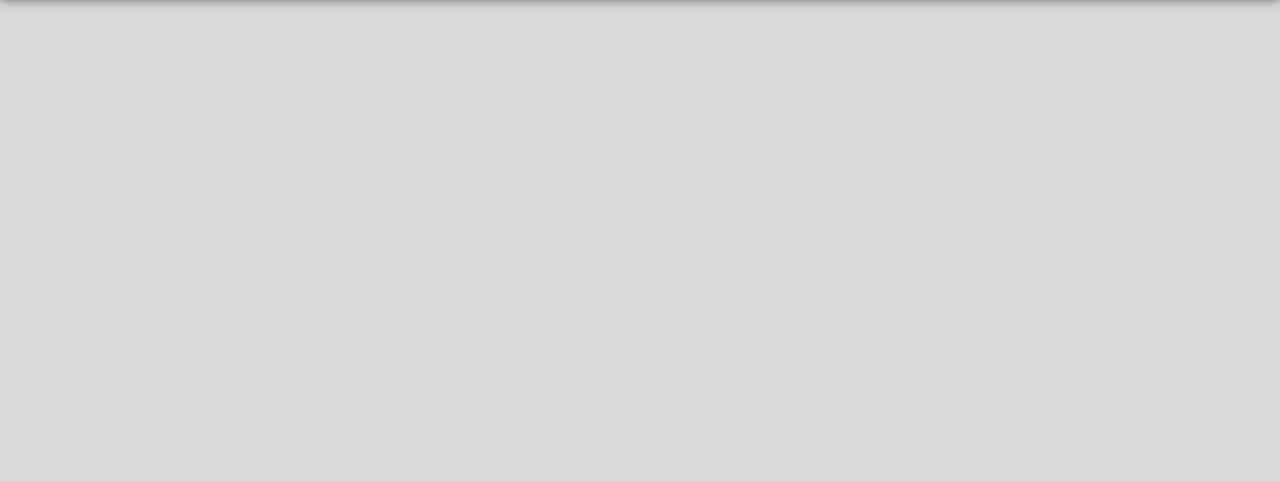
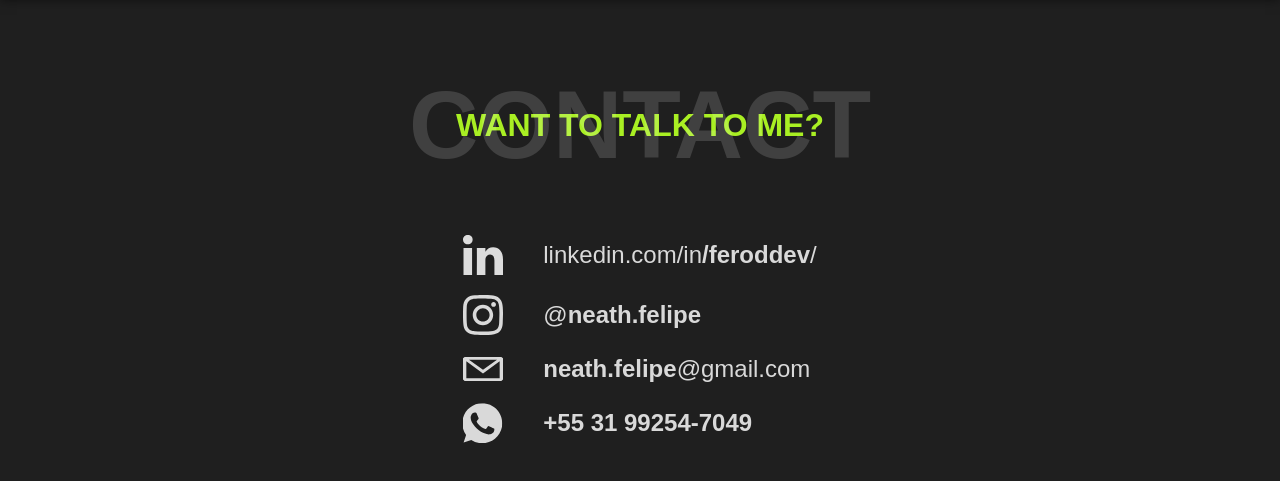
Before and after one commit to feroddev/portfolio, a React (Create React App) app: page / in a window 1280 px wide. Shown: the part 3216-3697 px from the top of the page. Before the commit the page ends 3241 px from the top, so only its background shows below. Built offline with nearby package versions, Linux system fonts and the light colour scheme; a web font is replaced by a local one.

Commit message:
create: Contact component

```diff
--- a/src/App.jsx
+++ b/src/App.jsx
@@ -1,4 +1,5 @@
 import { About } from './components/About';
+import Contact from './components/Contact';
 import Header from './components/Header';
 import { MainInfo } from './components/MainInfo';
 import Projects from './components/Projects';
@@ -13,6 +14,7 @@ function App() {
       <About />
       <Skills />
       <Projects />
+      <Contact />
     </LanguageProvider>
   );
 }
--- /dev/null
+++ b/src/components/Contact.jsx
@@ -0,0 +1,51 @@
+import { useContext } from 'react';
+import styles from '../style/contact.module.css';
+import contact from '../translations/contact';
+import LanguageContext from '../context/language.context';
+
+export default function Contact() {
+  const { language } = useContext(LanguageContext);
+
+  return (
+    <div className={ styles.container }>
+      <div className={ styles.containerTitle }>
+        <h1 className={ styles.title }>{contact[language].title}</h1>
+        <h1 className={ styles.subtitle }>{contact[language].subtitle}</h1>
+      </div>
+      <div className={ styles.containerSocial }>
+        <div className={ styles.social }>
+          <img src="/linkedin_gray.svg" alt="linkedin" />
+          <a href="https://www.linkedin.com/in/feroddev/" target="_blank" rel="noreferrer">
+            linkedin.com/in
+            <strong>/feroddev</strong>
+            /
+          </a>
+        </div>
+        <div className={ styles.social }>
+          <img src="/instagram.svg" alt="instagram" />
+          <a href="https://www.instagram.com/neath.felipe/" target="_blank" rel="noreferrer">
+            @
+            <strong>
+              neath.felipe
+            </strong>
+          </a>
+        </div>
+        <div className={ styles.social }>
+          <img src="/email.svg" alt="email" />
+          <a href="mailto:neath.felipe@gmail.com">
+            <strong>neath.felipe</strong>
+            @gmail.com
+          </a>
+        </div>
+        <div className={ styles.social }>
+          <img src="/whatsapp.svg" alt="whatsapp" />
+          <a href="https://api.whatsapp.com/send?phone=5531992547049" target="_blank" rel="noopener noreferrer">
+            <strong>
+              +55 31 99254-7049
+            </strong>
+          </a>
+        </div>
+      </div>
+    </div>
+  );
+}
--- /dev/null
+++ b/src/style/contact.module.css
@@ -0,0 +1,63 @@
+.container {
+    display: flex;
+    justify-content: center;
+    flex-direction: column;
+    align-items: center;
+    width: 100%;
+    background-color: var(--black-primary);
+    padding: 80px 0 ;
+}
+
+.containerTitle {
+  margin-bottom: 60px;
+  text-align: center;
+  height: 100px;
+  display: flex;
+  justify-content: center;
+  align-items: center;
+  text-transform: uppercase;
+}
+
+.title {
+  position: absolute;
+  font-size: 6rem;
+  color: var(--white-opacity-15);
+}
+
+.subtitle {
+  font-size: 2rem;
+  color: var(--green-primary);
+}
+.containerSocial {
+  display: flex;
+  flex-direction: column;
+  justify-content: center;
+}
+
+.social {
+  display: flex;
+  align-items: center;
+  width: 100%;
+  max-width: 500px;
+  font-size: 1.5rem;
+  margin-bottom: 20px;
+}
+
+.social a {
+  color: var(--gray-primary);
+  text-decoration: none;
+}
+
+.social a:hover {
+  filter: brightness(0.6);
+  cursor: pointer;
+}
+
+.social strong:hover {
+  cursor: pointer;
+}
+
+.social img {
+  margin-right: 40px;
+  width: 40px;
+}
--- a/src/style/projects.module.css
+++ b/src/style/projects.module.css
@@ -3,7 +3,7 @@
   flex-direction: column;
   width: 100%;
   align-items: center;
-  margin: 30px 0;
+  margin: 30px 0 0;
 }
 
 .containerTitle {
--- /dev/null
+++ b/src/translations/contact.js
@@ -0,0 +1,14 @@
+const translations = {
+  en: {
+    title: 'Contact',
+    subtitle: 'Want to talk to me?',
+    copyright: 'Copyright © 2024 All rights reserved',
+  },
+  pt: {
+    title: 'Contato',
+    subtitle: 'Quer conversar comigo?',
+    copyright: 'Copyright © 2024 Todos os direitos reservados',
+  },
+};
+
+export default translations;
```
